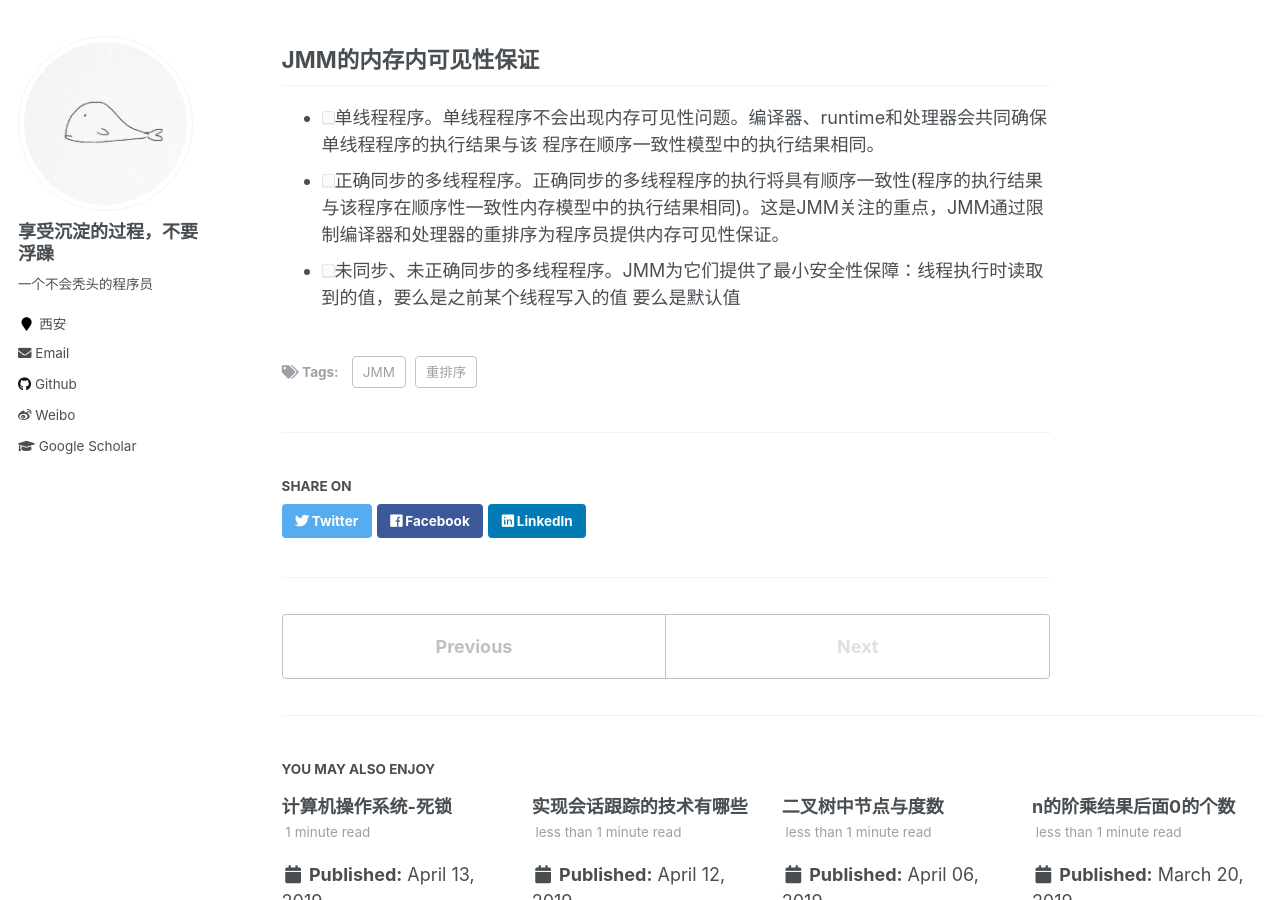
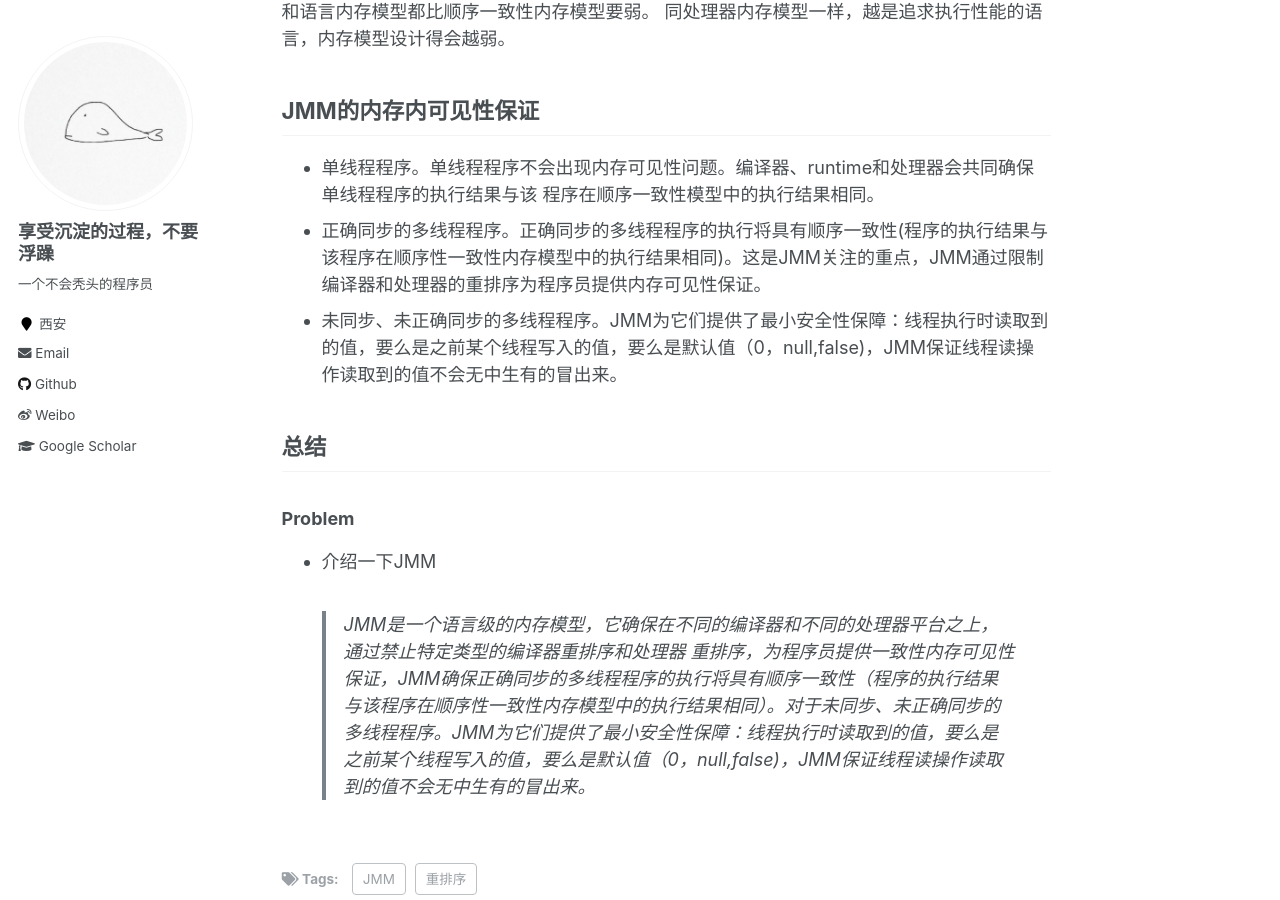
Before and after one commit to icankeep/icankeep.github.io, a Jekyll site: the page built from _posts/2019-04-14-Java内存模型.md, in a window 1280 px wide and 900 px high, scrolled down 4296 px. Built offline with Jekyll 4.4.1, drawn with Linux system fonts in a browser that asks for light colours; some of the changed text lies outside the part shown.

Commit message:
update JMM.md

```diff
--- a/_posts/2019-04-14-Java内存模型.md
+++ b/_posts/2019-04-14-Java内存模型.md
@@ -41,7 +41,7 @@ JMM通过控制主内存与每个线程的本地内存之间的交互，来为Ja
     > 由于处理器使用缓存和读、写缓冲区，这使得加载和存储操作看上去可能是乱序执行
 
 JMM属于语言级的内存模型，它确保在不同的编译器和不同的处理器平台之上，通过禁止特定类型的编译器重排序和处理器
-重排序，为程序员提供一致性内存可见性保证
+重排序，为程序员提供一致性内存可见性保证。
 
 ## happens-before
 在JMM中，如果一个操作执行结果需要对另一个操作可见，那么这两个操作之间必须要存在happens-before关系。
@@ -51,9 +51,9 @@ JMM属于语言级的内存模型，它确保在不同的编译器和不同的
   * 语义
     > 不管怎么重排序（编译器和处理器为了提高并行度），（单线程）程序的执行结果不能被改变
 
-- [ ] as-if-serial语义保证单线程内程序的执行结果不被改变，happens-before关系保证正确同步的
+- as-if-serial语义保证单线程内程序的执行结果不被改变，happens-before关系保证正确同步的
      多线程程序的执行结果不被改变。
-- [ ] as-if-serial语句给编写单线程程序的程序员创造了一个幻境：单线程程序是按程序的顺序来执行的
+- as-if-serial语句给编写单线程程序的程序员创造了一个幻境：单线程程序是按程序的顺序来执行的
       happens-before关系给编写正确同步的多线程程序的程序员创造了一个幻境：正确同步的多线程程序是按
       happens-before指定的顺序来执行的。
 
@@ -66,7 +66,8 @@ JMM属于语言级的内存模型，它确保在不同的编译器和不同的
 ## 顺序一致性模型
 顺序一致性内存模型是一个理论参考模型，在设计的时候，处理器的内存模型和编程语言的内存模型都会以顺序
 一致性模型作为参照。
-两大特性
+
+###　两大特性
 * 一个线程中的所有操作必须按照程序的顺序来执行。
 * （不管程序是否同步）所有线程都只能看到一个单一的操作执行顺序。在一致性内存模型中，每个操作都必须
 原子执行且立刻对所有线程可见。
@@ -84,7 +85,6 @@ JMM属于语言级的内存模型，它确保在不同的编译器和不同的
   - 顺序一致性模型保证所有线程只能看到一致的操作执行顺序，而JMM不保证所有线程能看到一致的操作执行顺序
   - JMM不保证对64位的long型和double型变量的写操作具有原子性，而顺序一致性模型保证对所有内存读、写
     操作都具有原子性
-
 
 *## volatile
 ## lock
@@ -109,9 +109,15 @@ JMM屏蔽了不同处理器内存模型的差异，它在不同的处理器平
 JMM是一个语言级的内存模型，处理器内存模型是硬件级的内存模型，顺序一致性内存模型是一个理论参考模型。
 常用的四种处理器内存模型比常用的三种语言内存模型要弱，处理器内存模型和语言内存模型都比顺序一致性内存模型要弱。
 同处理器内存模型一样，越是追求执行性能的语言，内存模型设计得会越弱。
+
 ## JMM的内存内可见性保证
-- [ ] 单线程程序。单线程程序不会出现内存可见性问题。编译器、runtime和处理器会共同确保单线程程序的执行结果与该
+- 单线程程序。单线程程序不会出现内存可见性问题。编译器、runtime和处理器会共同确保单线程程序的执行结果与该
 程序在顺序一致性模型中的执行结果相同。
-- [ ] 正确同步的多线程程序。正确同步的多线程程序的执行将具有顺序一致性(程序的执行结果与该程序在顺序性一致性内存模型中的执行结果相同)。这是JMM关注的重点，JMM通过限制编译器和处理器的重排序为程序员提供内存可见性保证。
-- [ ] 未同步、未正确同步的多线程程序。JMM为它们提供了最小安全性保障：线程执行时读取到的值，要么是之前某个线程写入的值
-要么是默认值
+- 正确同步的多线程程序。正确同步的多线程程序的执行将具有顺序一致性(程序的执行结果与该程序在顺序性一致性内存模型中的执行结果相同)。这是JMM关注的重点，JMM通过限制编译器和处理器的重排序为程序员提供内存可见性保证。
+- 未同步、未正确同步的多线程程序。JMM为它们提供了最小安全性保障：线程执行时读取到的值，要么是之前某个线程写入的值，要么是默认值（0，null,false)，JMM保证线程读操作读取到的值不会无中生有的冒出来。
+
+## 总结
+### Problem
+- 介绍一下JMM
+  > JMM是一个语言级的内存模型，它确保在不同的编译器和不同的处理器平台之上，通过禁止特定类型的编译器重排序和处理器
+  重排序，为程序员提供一致性内存可见性保证，JMM确保正确同步的多线程程序的执行将具有顺序一致性（程序的执行结果与该程序在顺序性一致性内存模型中的执行结果相同）。对于未同步、未正确同步的多线程程序。JMM为它们提供了最小安全性保障：线程执行时读取到的值，要么是之前某个线程写入的值，要么是默认值（0，null,false)，JMM保证线程读操作读取到的值不会无中生有的冒出来。
```
